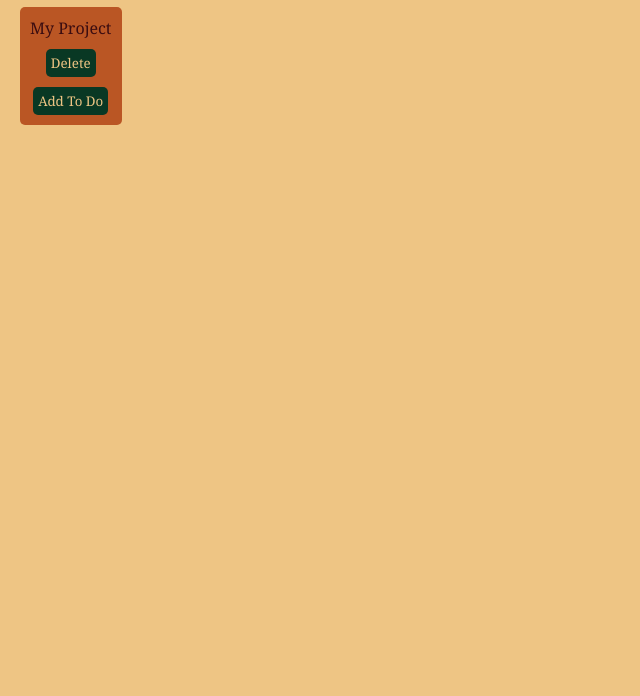
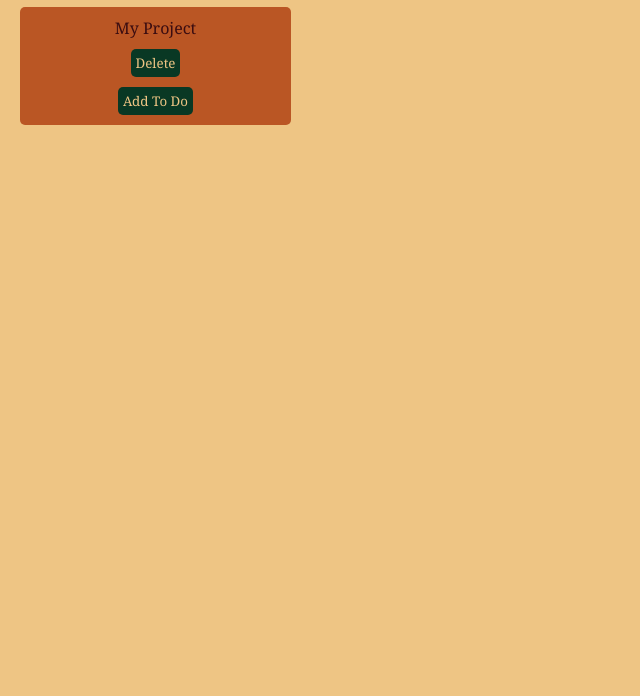
Before and after one commit to sinduraravichandran/todo-list, a website built with webpack: page src/index.html in a window 1280 px wide. Shown: the part 104-800 px from the top of the page, without its empty margins (0-640 px from the left). Built offline with nearby package versions, Linux system fonts and the light colour scheme.

Commit message:
last styling bits

```diff
--- a/src/style.css
+++ b/src/style.css
@@ -24,6 +24,7 @@ body {
     gap: 10px;
     border-radius: 5px;
     padding: 10px;
+    min-width: 271px;
 }
 
 #project-dialog, #task-dialog {
@@ -35,6 +36,7 @@ body {
     margin-top: 10px;
     display: flex;
     gap: 10px;
+    flex-wrap: wrap;
 
 }
 
```
